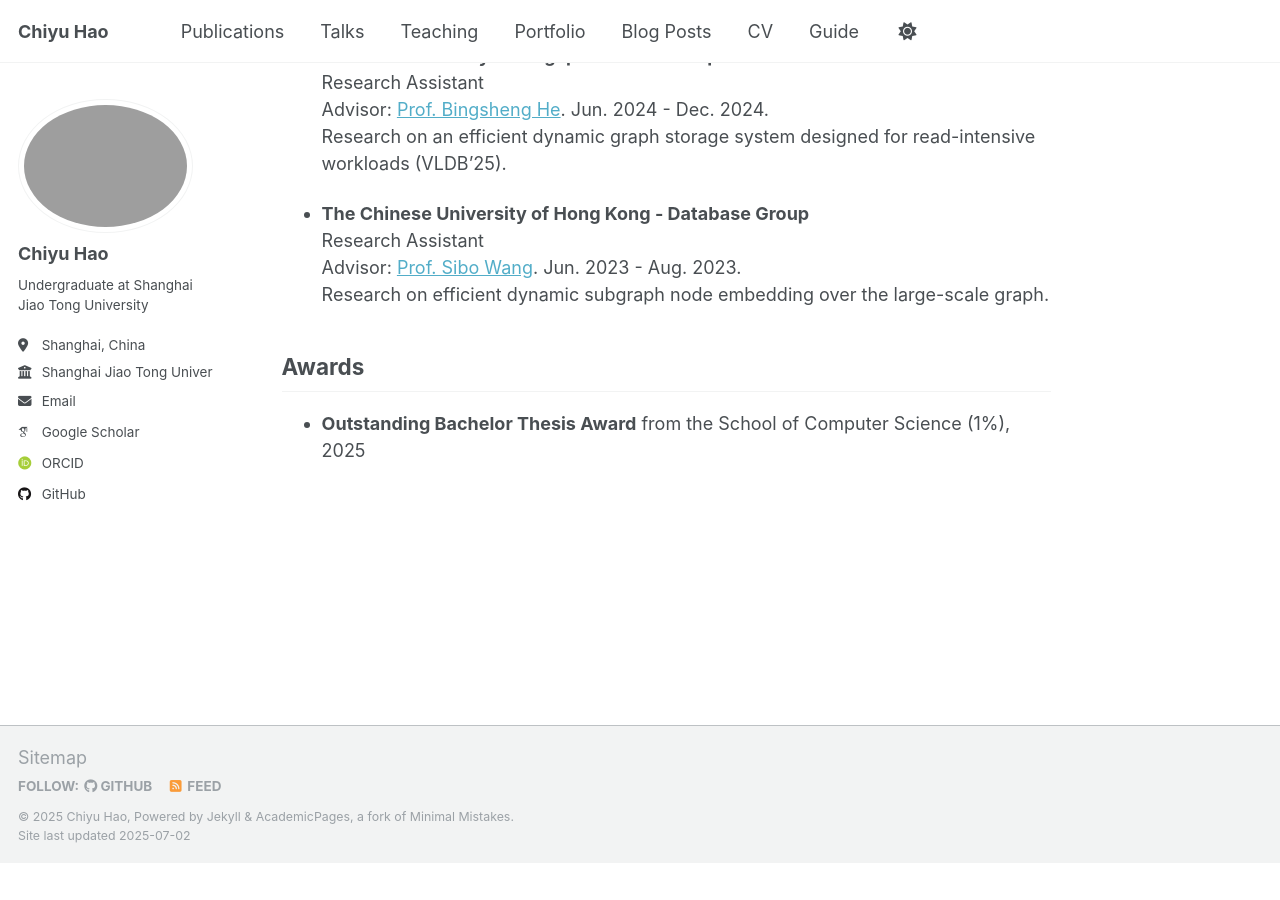
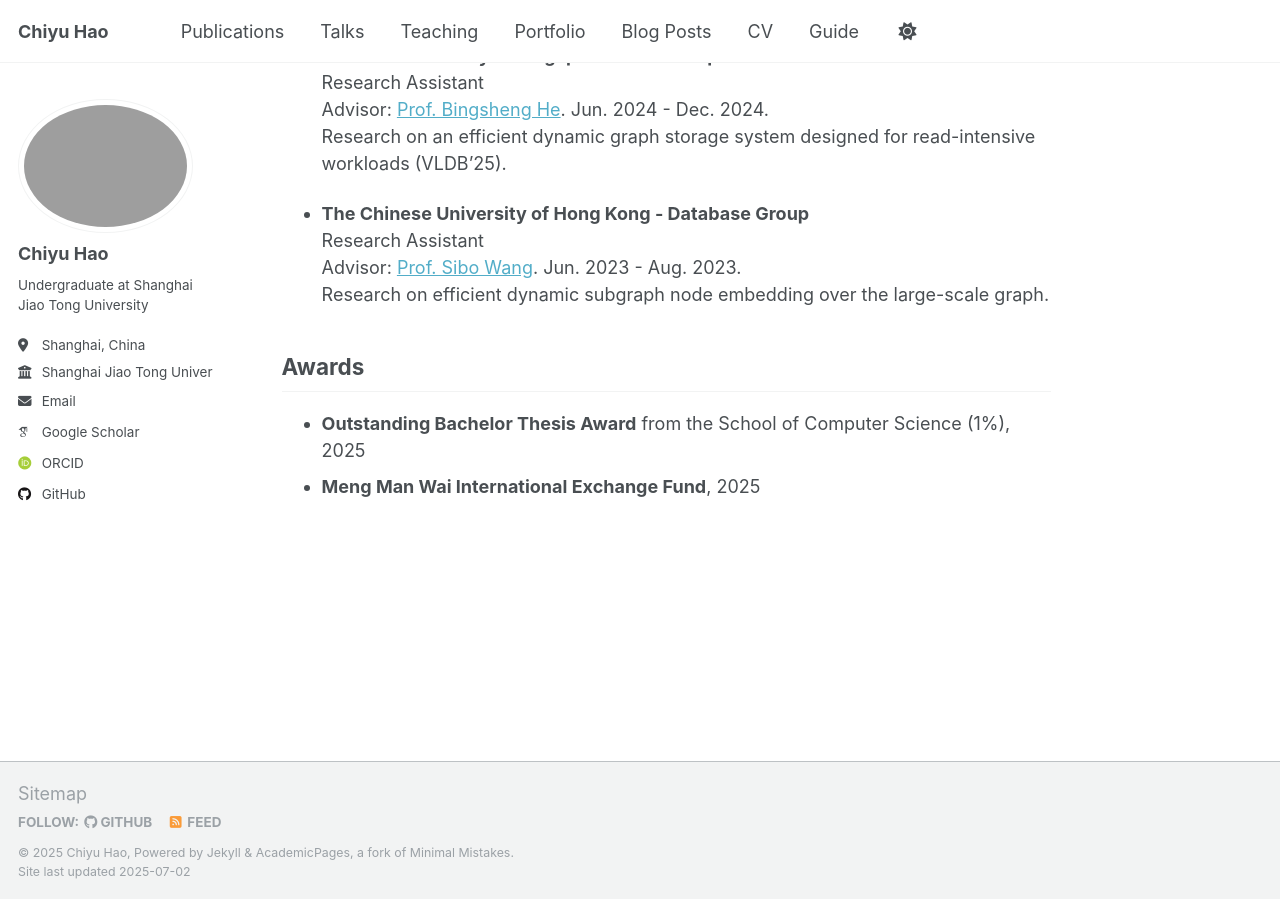
Before and after one commit to HCAHOI/hcahoi.github.io, a Jekyll site: the page built from _pages/about.md, in a window 1280 px wide and 900 px high, scrolled down 1466 px. Built offline with Jekyll 4.4.1, drawn with Linux system fonts in a browser that asks for light colours; some web fonts are replaced; a script that is not in the unit is left out; before the commit the page ends 2330 px from its top, so only the background shows below that; some of the changed lines change nothing that is shown.

Commit message:
Update about.md

```diff
--- a/_pages/about.md
+++ b/_pages/about.md
@@ -1,6 +1,6 @@
 ---
 permalink: /
-title: "Chiyu Hao"
+title: "About"
 author_profile: true
 redirect_from:
   - /about/
@@ -50,3 +50,4 @@
 
 ## Awards
 - **Outstanding Bachelor Thesis Award** from the School of Computer Science (1%), 2025
+- **Meng Man Wai International Exchange Fund**, 2025
```
